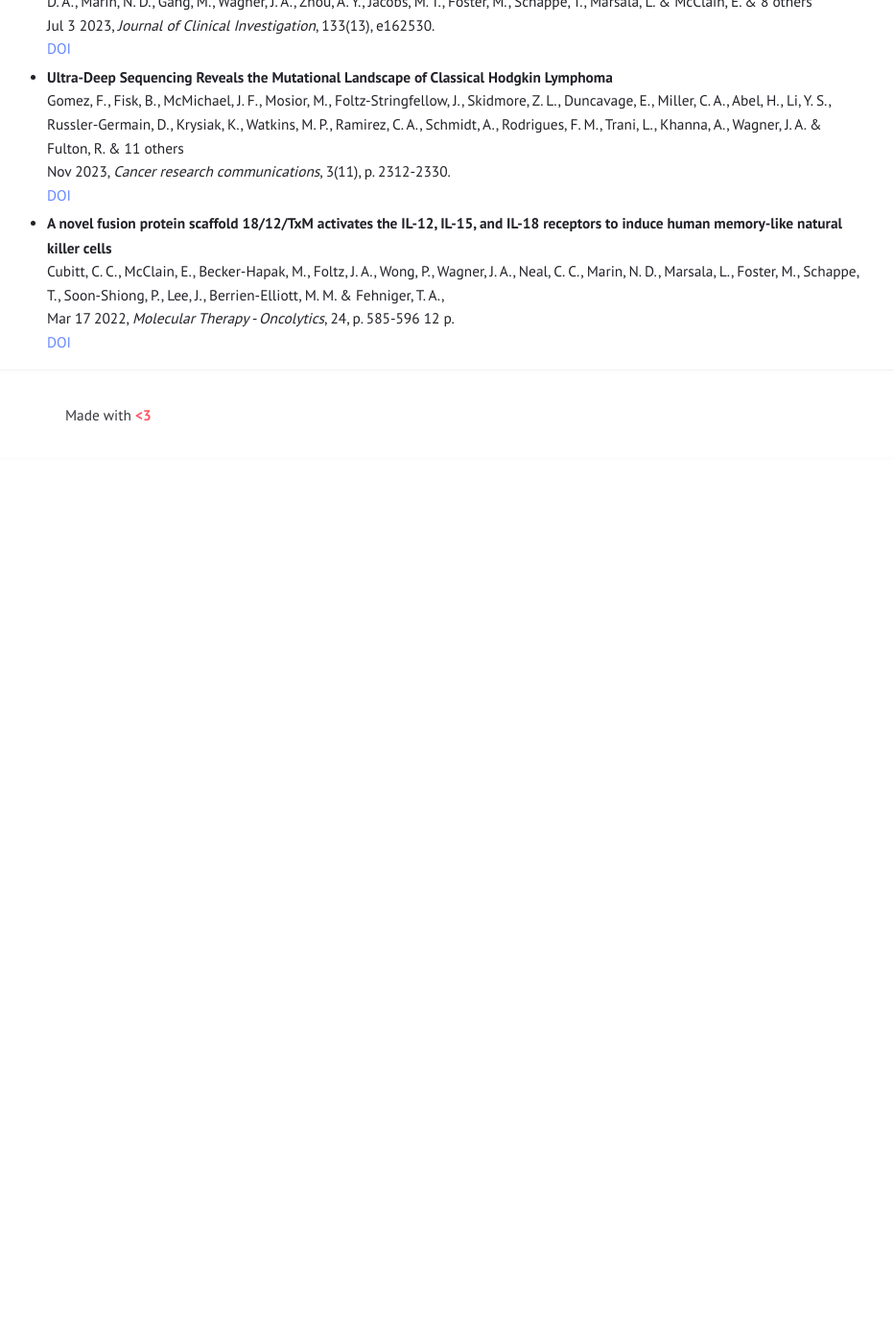
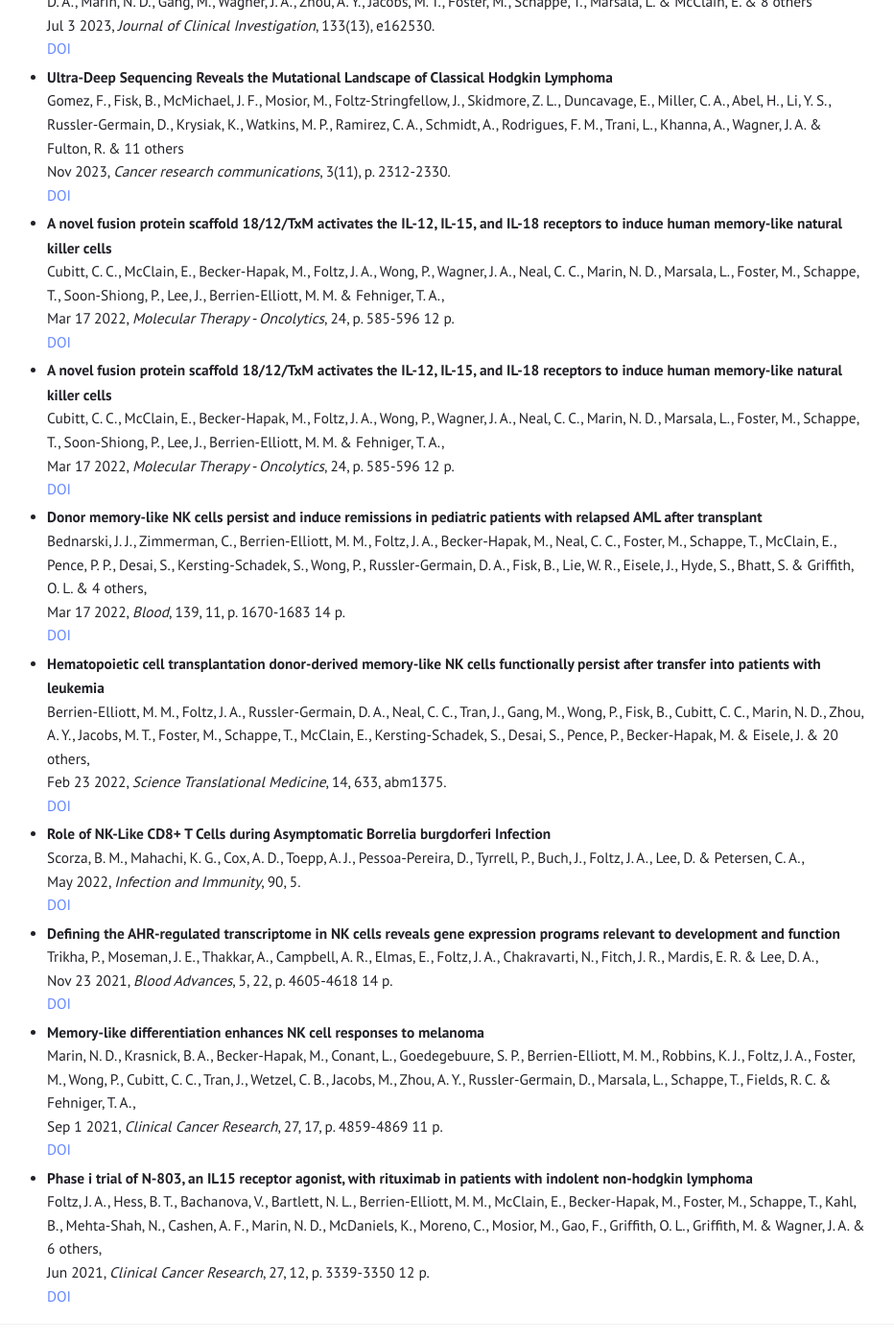
Before and after one commit to Foltz-Lab/Foltz-Lab.github.io, a Jekyll site: the page built from publications.html, in a window 1280 px wide and 1400 px high, scrolled down 830 px. Shown: the top 1396 px of the window at 96% size, without its empty margins (183-1115 px from the left). Built offline with Jekyll 4.4.1, drawn with Linux system fonts in a browser that asks for light colours; before the commit the page ends 1309 px from its top, so only the background shows below that.

Commit message:
Update publications.html

```diff
--- a/publications.html
+++ b/publications.html
@@ -69,5 +69,69 @@ title: "Publications"
         <br>
         <a href="https://doi.org/10.1016/j.omto.2022.02.009" target="_blank">DOI</a>
     </li>
+    <li>
+        <strong>A novel fusion protein scaffold 18/12/TxM activates the IL-12, IL-15, and IL-18 receptors to induce human memory-like natural killer cells</strong>
+        <br>
+        Cubitt, C. C., McClain, E., Becker-Hapak, M., Foltz, J. A., Wong, P., Wagner, J. A., Neal, C. C., Marin, N. D., Marsala, L., Foster, M., Schappe, T., Soon-Shiong, P., Lee, J., Berrien-Elliott, M. M. & Fehniger, T. A.,
+        <br>
+        Mar 17 2022, <i>Molecular Therapy - Oncolytics</i>, 24, p. 585-596 12 p.
+        <br>
+        <a href="https://doi.org/10.1016/j.omto.2022.02.009" target="_blank">DOI</a>
+    </li>
+    <li>
+        <strong>Donor memory-like NK cells persist and induce remissions in pediatric patients with relapsed AML after transplant</strong>
+        <br>
+        Bednarski, J. J., Zimmerman, C., Berrien-Elliott, M. M., Foltz, J. A., Becker-Hapak, M., Neal, C. C., Foster, M., Schappe, T., McClain, E., Pence, P. P., Desai, S., Kersting-Schadek, S., Wong, P., Russler-Germain, D. A., Fisk, B., Lie, W. R., Eisele, J., Hyde, S., Bhatt, S. & Griffith, O. L. & 4 others,
+        <br>
+        Mar 17 2022, <i>Blood</i>, 139, 11, p. 1670-1683 14 p.
+        <br>
+        <a href="https://doi.org/10.1016/j.omto.2022.02.009" target="_blank">DOI</a>
+    </li>
+    <li>
+        <strong>Hematopoietic cell transplantation donor-derived memory-like NK cells functionally persist after transfer into patients with leukemia</strong>
+        <br>
+        Berrien-Elliott, M. M., Foltz, J. A., Russler-Germain, D. A., Neal, C. C., Tran, J., Gang, M., Wong, P., Fisk, B., Cubitt, C. C., Marin, N. D., Zhou, A. Y., Jacobs, M. T., Foster, M., Schappe, T., McClain, E., Kersting-Schadek, S., Desai, S., Pence, P., Becker-Hapak, M. & Eisele, J. & 20 others,
+        <br>
+        Feb 23 2022, <i>Science Translational Medicine</i>, 14, 633, abm1375.
+        <br>
+        <a href="https://doi.org/10.1016/j.omto.2022.02.009" target="_blank">DOI</a>
+    </li>
+    <li>
+        <strong>Role of NK-Like CD8+ T Cells during Asymptomatic Borrelia burgdorferi Infection</strong>
+        <br>
+        Scorza, B. M., Mahachi, K. G., Cox, A. D., Toepp, A. J., Pessoa-Pereira, D., Tyrrell, P., Buch, J., Foltz, J. A., Lee, D. & Petersen, C. A.,
+        <br>
+        May 2022, <i>Infection and Immunity</i>, 90, 5.
+        <br>
+        <a href="https://doi.org/10.1016/j.omto.2022.02.009" target="_blank">DOI</a>
+    </li>
+    <li>
+        <strong>Defining the AHR-regulated transcriptome in NK cells reveals gene expression programs relevant to development and function</strong>
+        <br>
+        Trikha, P., Moseman, J. E., Thakkar, A., Campbell, A. R., Elmas, E., Foltz, J. A., Chakravarti, N., Fitch, J. R., Mardis, E. R. & Lee, D. A.,
+        <br>
+        Nov 23 2021, <i>Blood Advances</i>, 5, 22, p. 4605-4618 14 p.
+        <br>
+        <a href="https://doi.org/10.1016/j.omto.2022.02.009" target="_blank">DOI</a>
+    </li>
+    <li>
+        <strong>Memory-like differentiation enhances NK cell responses to melanoma</strong>
+        <br>
+        Marin, N. D., Krasnick, B. A., Becker-Hapak, M., Conant, L., Goedegebuure, S. P., Berrien-Elliott, M. M., Robbins, K. J., Foltz, J. A., Foster, M., Wong, P., Cubitt, C. C., Tran, J., Wetzel, C. B., Jacobs, M., Zhou, A. Y., Russler-Germain, D., Marsala, L., Schappe, T., Fields, R. C. & Fehniger, T. A.,
+        <br>
+        Sep 1 2021, <i>Clinical Cancer Research</i>, 27, 17, p. 4859-4869 11 p.
+        <br>
+        <a href="https://doi.org/10.1016/j.omto.2022.02.009" target="_blank">DOI</a>
+    </li>
+    <li>
+        <strong>Phase i trial of N-803, an IL15 receptor agonist, with rituximab in patients with indolent non-hodgkin lymphoma</strong>
+        <br>
+        Foltz, J. A., Hess, B. T., Bachanova, V., Bartlett, N. L., Berrien-Elliott, M. M., McClain, E., Becker-Hapak, M., Foster, M., Schappe, T., Kahl, B., Mehta-Shah, N., Cashen, A. F., Marin, N. D., McDaniels, K., Moreno, C., Mosior, M., Gao, F., Griffith, O. L., Griffith, M. & Wagner, J. A. & 6 others,
+        <br>
+        Jun 2021, <i>Clinical Cancer Research</i>, 27, 12, p. 3339-3350 12 p.
+        <br>
+        <a href="https://doi.org/10.1016/j.omto.2022.02.009" target="_blank">DOI</a>
+    </li>
+
     <!-- Add more publications similarly -->
 </ul>
```
